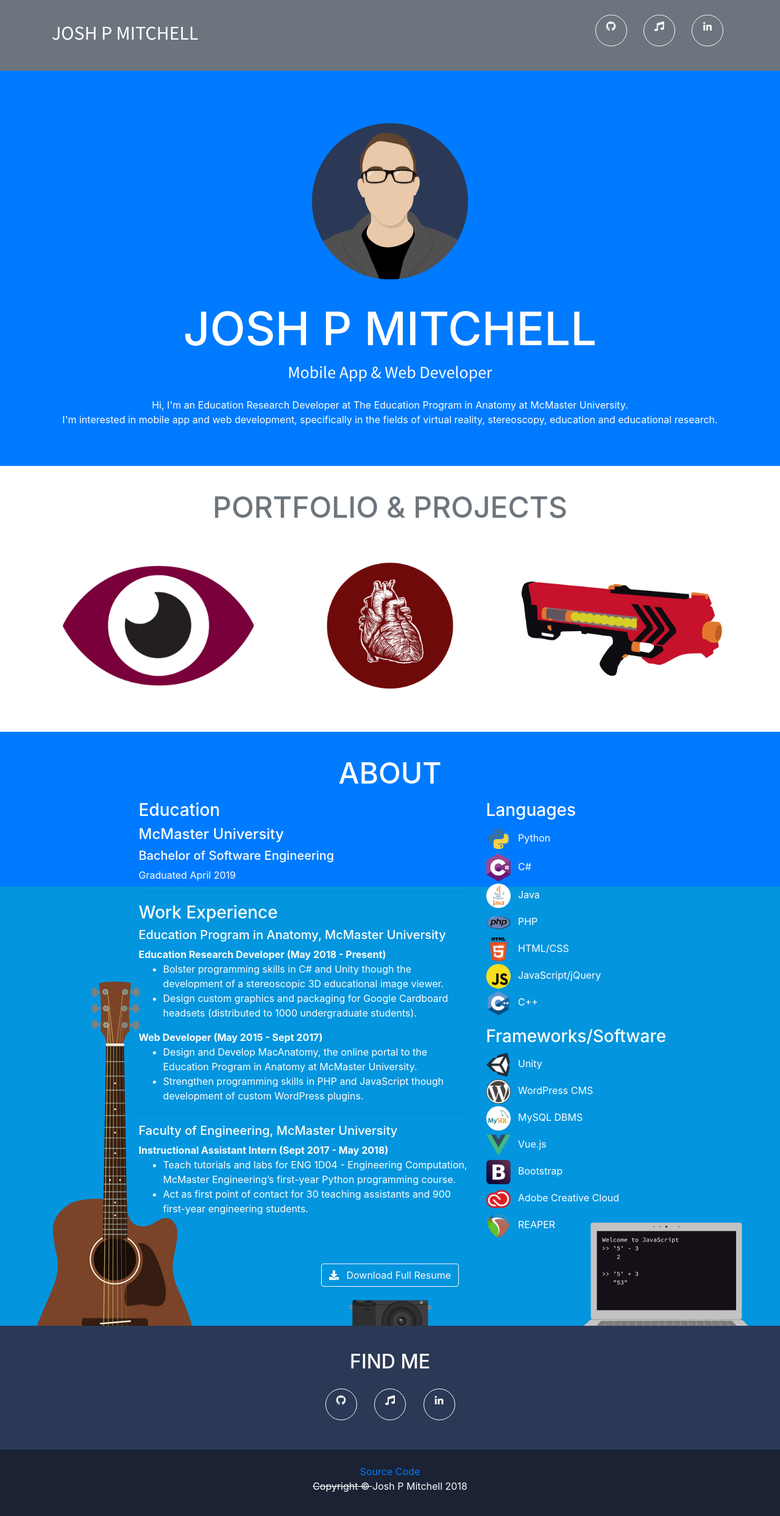
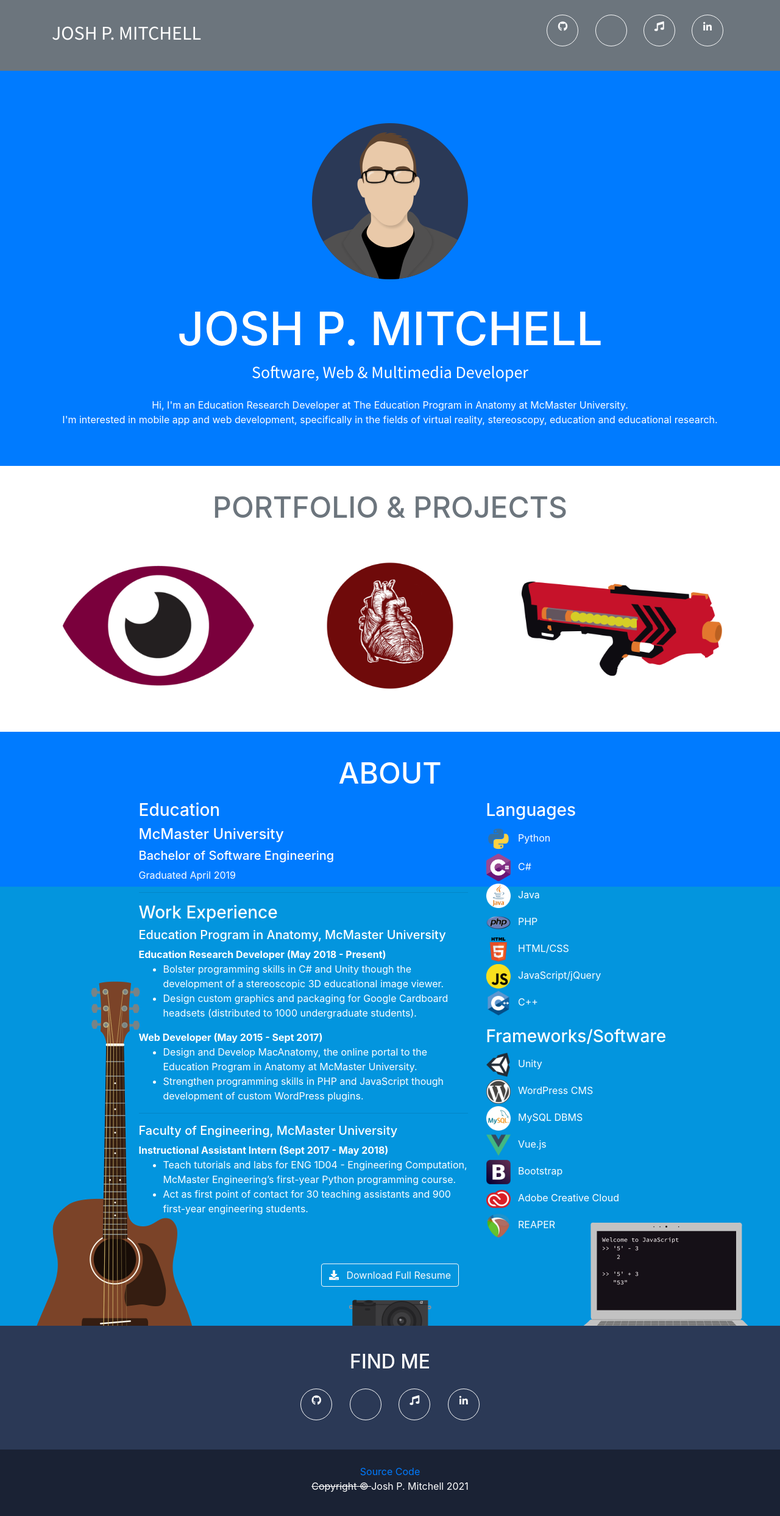
Before and after one commit to joshmitcho/joshmitcho.github.io, a website with bundled scripts: page index.html in a window 1280 px wide. Shown: the whole page at 61% size. Built offline with nearby package versions, Linux system fonts and the light colour scheme.

Commit message:
Update Job Title

```diff
--- a/index.html
+++ b/index.html
@@ -5,10 +5,10 @@
 
     <meta charset="utf-8">
     <meta name="viewport" content="width=device-width, initial-scale=1, shrink-to-fit=no">
-    <meta name="description" content="Software/Web Development & Videography">
-    <meta name="author" content="Josh P Mitchell">
+    <meta name="description" content="Software, Web & Multimedia Development">
+    <meta name="author" content="Josh P. Mitchell">
 
-    <title>Josh P Mitchell - Mobile App & Web Developer</title>
+    <title>Josh P. Mitchell - Software, Web & Multimedia Developer</title>
 
     <!-- Bootstrap core CSS -->
     <link href="vendor/bootstrap/css/bootstrap.min.css" rel="stylesheet">
@@ -34,11 +34,16 @@
     <!-- Navigation -->
     <nav class="navbar navbar-expand-lg bg-secondary fixed-top text-uppercase" id="mainNav">
       <div class="container">
-        <h2 class="navbar-brand">Josh P Mitchell</h2>
+        <h2 class="navbar-brand">Josh P. Mitchell</h2>
 		<ul class="list-inline mb-0">
 			<li class="list-inline-item">
 				<a href="https://github.com/joshmitcho" target="_blank" class="btn btn-outline-light btn-social text-center rounded-circle">
 				  	<i class="fab fa-fw fa-github"></i>
+				</a>
+			</li>
+			<li class="list-inline-item">
+                		<a href="https://www.youtube.com/channel/UC7R0XWdhRZa79ZSEJGjRhfw" target="_blank" class="btn btn-outline-light btn-social text-center rounded-circle" >
+                  			<i class="fas fa-youtube"></i>
                 		</a>
             		</li>
 			<li class="list-inline-item">
@@ -59,9 +64,9 @@
     <header class="masthead bg-primary text-white text-center">
       <div class="container">
         <img class="img-fluid mb-5 d-block mx-auto" src="img/profile.png" alt="">
-        <h1 class="text-uppercase mb-0">Josh P Mitchell</h1>
+        <h1 class="text-uppercase mb-0">Josh P. Mitchell</h1>
         <br>
-        <h2 class="mb-0">Mobile App & Web Developer</h2><br>
+        <h2 class="mb-0">Software, Web & Multimedia Developer</h2><br>
 		<p>Hi, I'm an Education Research Developer at The Education Program in Anatomy at McMaster University.<br>
 		I'm interested in mobile app and web development, specifically in the fields of virtual reality, stereoscopy, education and educational research.</p>
       </div>
@@ -218,6 +223,11 @@
                 </a>
               </li>
 		    <li class="list-inline-item">
+                		<a href="https://www.youtube.com/channel/UC7R0XWdhRZa79ZSEJGjRhfw" target="_blank" class="btn btn-outline-light btn-social text-center rounded-circle" >
+                  			<i class="fas fa-youtube"></i>
+                		</a>
+            		</li>
+	      <li class="list-inline-item">
                 	<a href="https://www.youtube.com/channel/UCPrLH3S2Wuy35C7b-9Tl04w" target="_blank" class="btn btn-outline-light btn-social text-center rounded-circle" >
                   		<i class="fas fa-music"></i>
                 	</a>
@@ -241,7 +251,7 @@
       <div class="container">
 
 			<div class="col-lg-12">
-				<a href=" https://github.com/joshmitcho/joshmitcho.github.io" target="_blank">Source Code</a> <p><strike>Copyright &copy; </strike> Josh P Mitchell 2018</p>
+				<a href=" https://github.com/joshmitcho/joshmitcho.github.io" target="_blank">Source Code</a> <p><strike>Copyright &copy; </strike> Josh P. Mitchell 2021</p>
 			</div>
       </div>
     </div>
```
Lines whose indentation alone changed are shown as unchanged.
